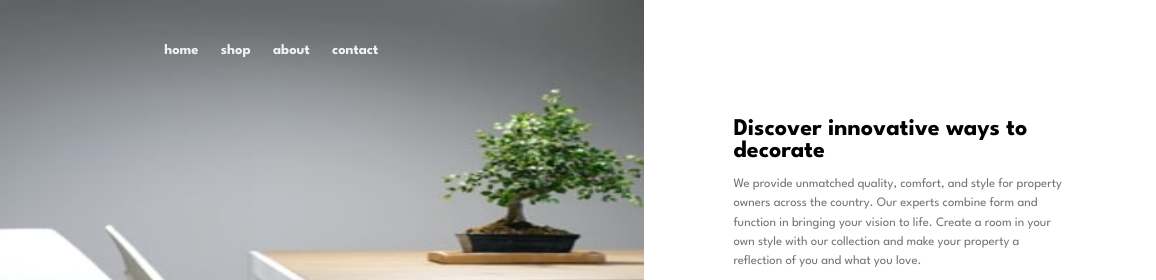
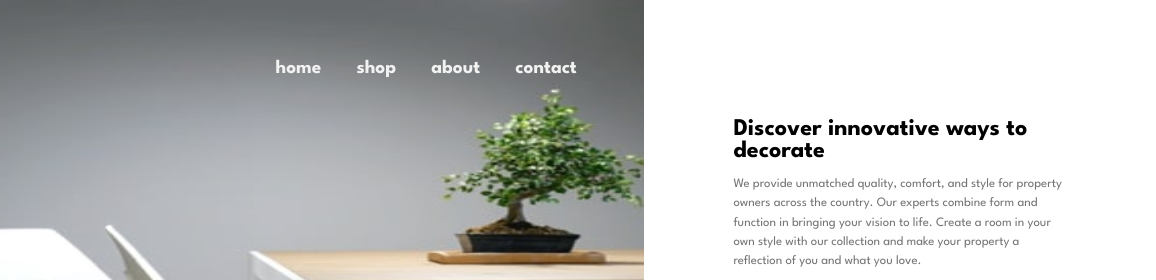
Before and after one commit to Fpaganoni/Room-homepage, a plain HTML site: page room home page master/index.html in a window 1280 px wide. Shown: the top 280 px of the page, 124-1280 px from the left. Drawn offline with Linux system fonts and the light colour scheme.

Commit message:
Addapting to others layouts, and details

```diff
--- a/room home page master/style.css
+++ b/room home page master/style.css
@@ -89,14 +89,8 @@ main.open_menu {
   align-items: center;
   justify-content: center;
   width: 100%;
-  height: 130px;
+  height: 110px;
   background: rgb(122, 122, 122);
-  background: linear-gradient(
-    90deg,
-    rgba(122, 122, 122, 1) 15%,
-    rgba(61, 53, 53, 1) 50%,
-    rgba(78, 78, 78, 1) 85%
-  );
   box-shadow: 1px 1px 3px #575757, 2px 2px 5px #575757;
   position: absolute;
   top: 0;
@@ -109,7 +103,7 @@ main.open_menu {
   align-items: center;
   justify-content: center;
   width: 100%;
-  height: 100px;
+  height: 80px;
   background-color: var(--White);
 }
 
@@ -136,7 +130,7 @@ main.open_menu {
   background-color: var(--Black);
   height: 2px;
   position: absolute;
-  bottom: -2px;
+  bottom: -3px;
   left: 0;
   border-radius: 10px;
   transform: scaleX(0);
@@ -295,7 +289,8 @@ main.open_menu .main_controls {
   }
 
   .main_nav {
-    display: block;
+    display: flex;
+    justify-content: flex-start;
   }
 
   .main_shop {
@@ -338,10 +333,10 @@ main.open_menu .main_controls {
     transform: translateY(0);
     background: none;
     box-shadow: none;
-    display: block;
-    position: absolute;
-    top: 0;
+    display: flex;
+    height: 137.2px;
     background: transparent;
+    padding: 0 2rem;
   }
 
   .main_links {
@@ -350,12 +345,13 @@ main.open_menu .main_controls {
     padding: 0;
     background-color: transparent;
     align-items: center;
-    justify-content: center;
+    justify-content: flex-end;
     width: 100%;
   }
 
   .main_list {
     list-style: none;
+    padding: 0 1.7rem 0 0;
   }
 
   .main_link {
@@ -363,6 +359,10 @@ main.open_menu .main_controls {
     color: var(--White);
     font-family: "League Spartan", sans-serif;
     font-size: 0.9rem;
+  }
+
+  .main_list > .main_link::before {
+    background-color: var(--White);
   }
 
   .main_title {
@@ -407,6 +407,14 @@ main.open_menu .main_controls {
       "main main main main main main shop shop shop shop"
       "main main main main main main shop shop shop shop"
       "image1 image1 image1 about about about about image2 image2 image2 ";
+  }
+
+  .main_link {
+    font-size: 1.2rem;
+  }
+
+  .main_list {
+    padding-right: 2.2rem;
   }
 
   .main_shop {
```
